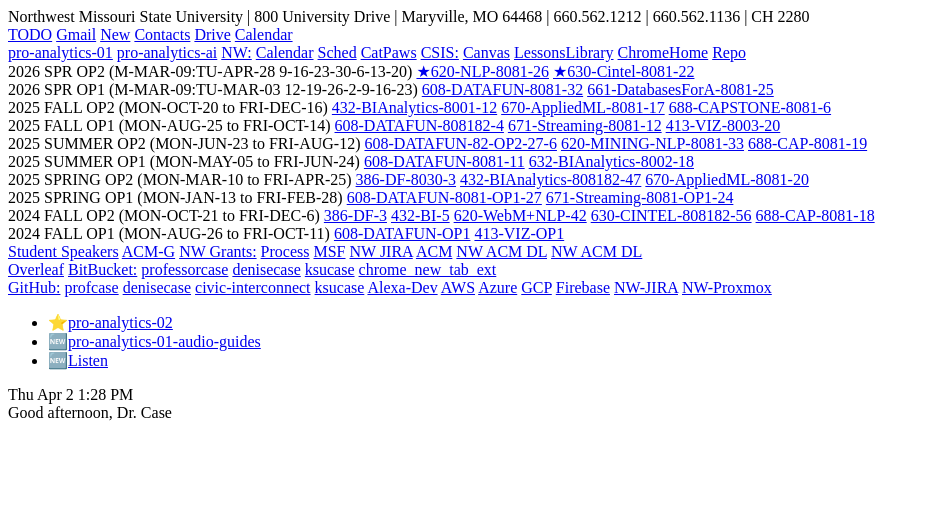
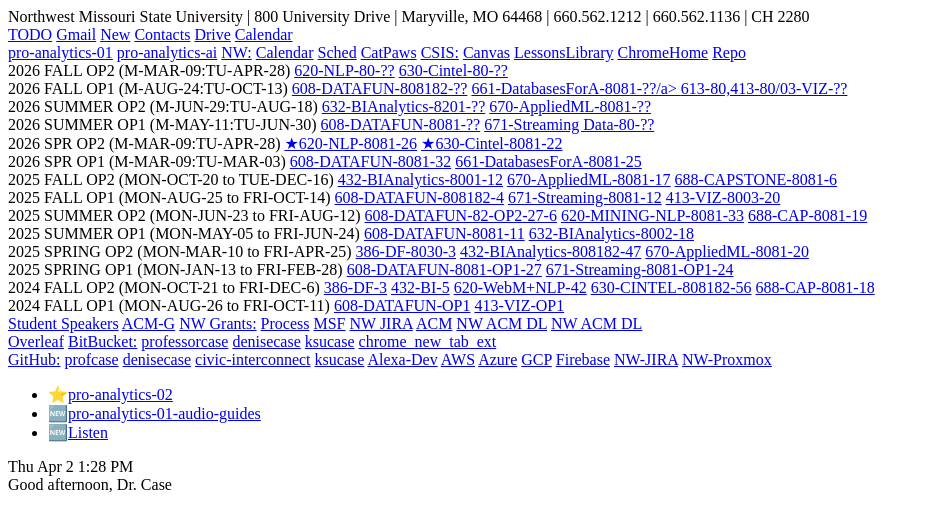
Before and after one commit to denisecase/chrome_new_tab_ext, a website with bundled scripts: page tab.html in a window 1280 px wide. Shown: the whole page, without its empty margins (0-930 px from the left). Built offline with nearby package versions, Linux system fonts and the light colour scheme; no server answers.

Commit message:
2026 apr

```diff
--- a/tab.html
+++ b/tab.html
@@ -78,16 +78,53 @@
             </a>
           </nav>
 
+                  <!--------------  FALL 2026 --------------------------->
+
+          <nav id="2026 FALL2">2026 FALL OP2 (M-MAR-09:TU-APR-28)
+            <a rel="noopener" target="_blank"
+              href="https://nwmissouri.instructure.com/courses/77177">620-NLP-80-??</a>
+            <a rel="noopener" target="_blank"
+              href="https://nwmissouri.instructure.com/courses/77184">630-Cintel-80-??</a>
+          </nav>
+
+          <nav id="2026 FALL1">2026 FALL OP1 (M-AUG-24:TU-OCT-13)
+            <a rel="noopener" target="_blank"
+              href="https://nwmissouri.instructure.com/courses/77104">608-DATAFUN-808182-??</a>
+            <a rel="noopener" target="_blank"
+              href="https://nwmissouri.instructure.com/courses/77262">661-DatabasesForA-8081-??/a>
+             <a rel="noopener" target="_blank"
+              href="https://nwmissouri.instructure.com/courses/77140">613-80,413-80/03-VIZ-??</a>
+          </nav>
+
+
+                  <!--------------  SUMMER 2026 --------------------------->
+
+          <nav id="2026 SUMMER2">2026 SUMMER OP2 (M-JUN-29:TU-AUG-18)
+            <a rel="noopener" target="_blank"
+              href="https://nwmissouri.instructure.com/courses/79348">632-BIAnalytics-8201-??</a>
+            <a rel="noopener" target="_blank"
+              href="https://nwmissouri.instructure.com/courses/79085">670-AppliedML-8081-??</a>
+          </nav>
+
+          <nav id="2026 SUMMER1">2026 SUMMER OP1 (M-MAY-11:TU-JUN-30)
+            <a rel="noopener" target="_blank"
+              href="https://nwmissouri.instructure.com/courses/77099">608-DATAFUN-8081-??</a>
+            <a rel="noopener" target="_blank"
+              href="https://nwmissouri.instructure.com/courses/77266">671-Streaming Data-80-??</a>
+
+          </nav>
+
+
         <!--------------  SPRING 2026 --------------------------->
 
-          <nav id="2026 SPRING2">2026 SPR OP2 (M-MAR-09:TU-APR-28 9-16-23-30-6-13-20)
+          <nav id="2026 SPRING2">2026 SPR OP2 (M-MAR-09:TU-APR-28)
             <a rel="noopener" target="_blank"
               href="https://nwmissouri.instructure.com/courses/73517">★620-NLP-8081-26</a>
             <a rel="noopener" target="_blank"
               href="https://nwmissouri.instructure.com/courses/73526">★630-Cintel-8081-22</a>
           </nav>
 
-          <nav id="2026 SPRING1">2026 SPR OP1 (M-MAR-09:TU-MAR-03 12-19-26-2-9-16-23)
+          <nav id="2026 SPRING1">2026 SPR OP1 (M-MAR-09:TU-MAR-03)
             <a rel="noopener" target="_blank"
               href="https://nwmissouri.instructure.com/courses/73497">608-DATAFUN-8081-32</a>
             <a rel="noopener" target="_blank"
@@ -98,7 +135,7 @@
 
           <!--------------  FALL 2025 --------------------------->
 
-          <nav id="2025 FALL2">2025 FALL OP2 (MON-OCT-20 to FRI-DEC-16)
+          <nav id="2025 FALL2">2025 FALL OP2 (MON-OCT-20 to TUE-DEC-16)
             <a rel="noopener" target="_blank"
               href="https://nwmissouri.instructure.com/courses/71199">432-BIAnalytics-8001-12</a>
             <a rel="noopener" target="_blank"
```
